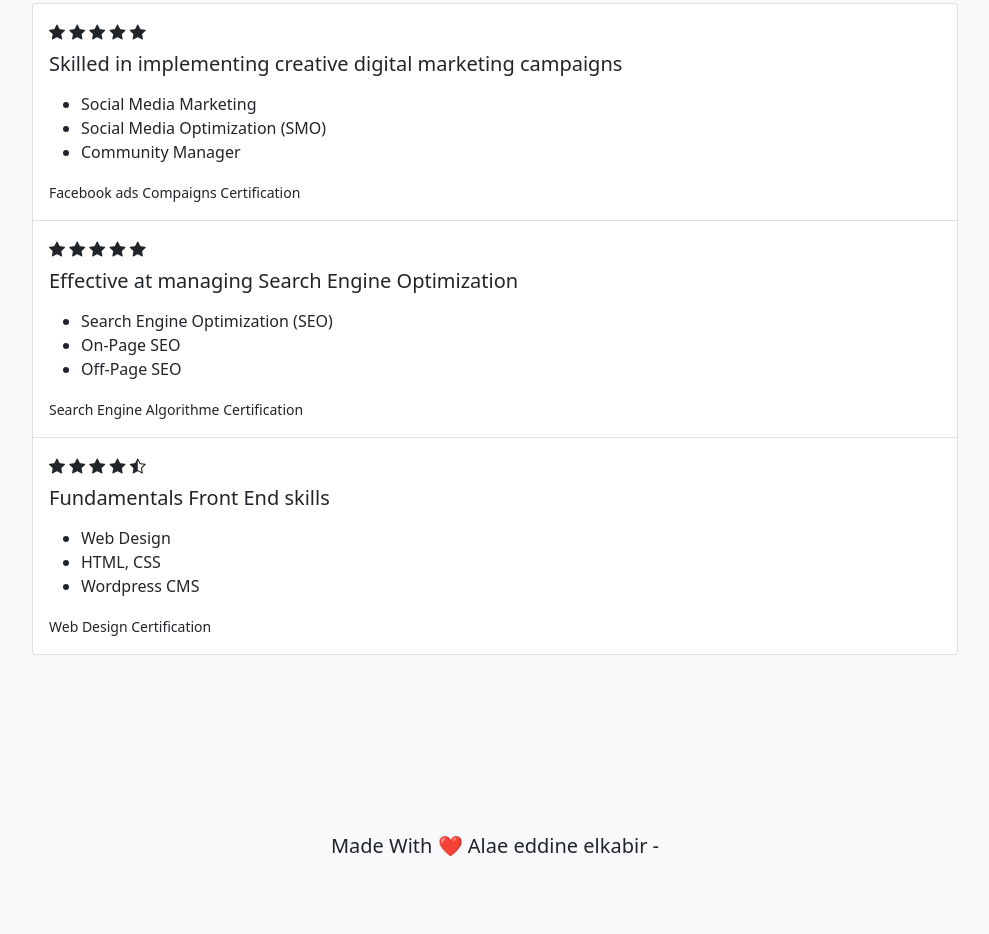
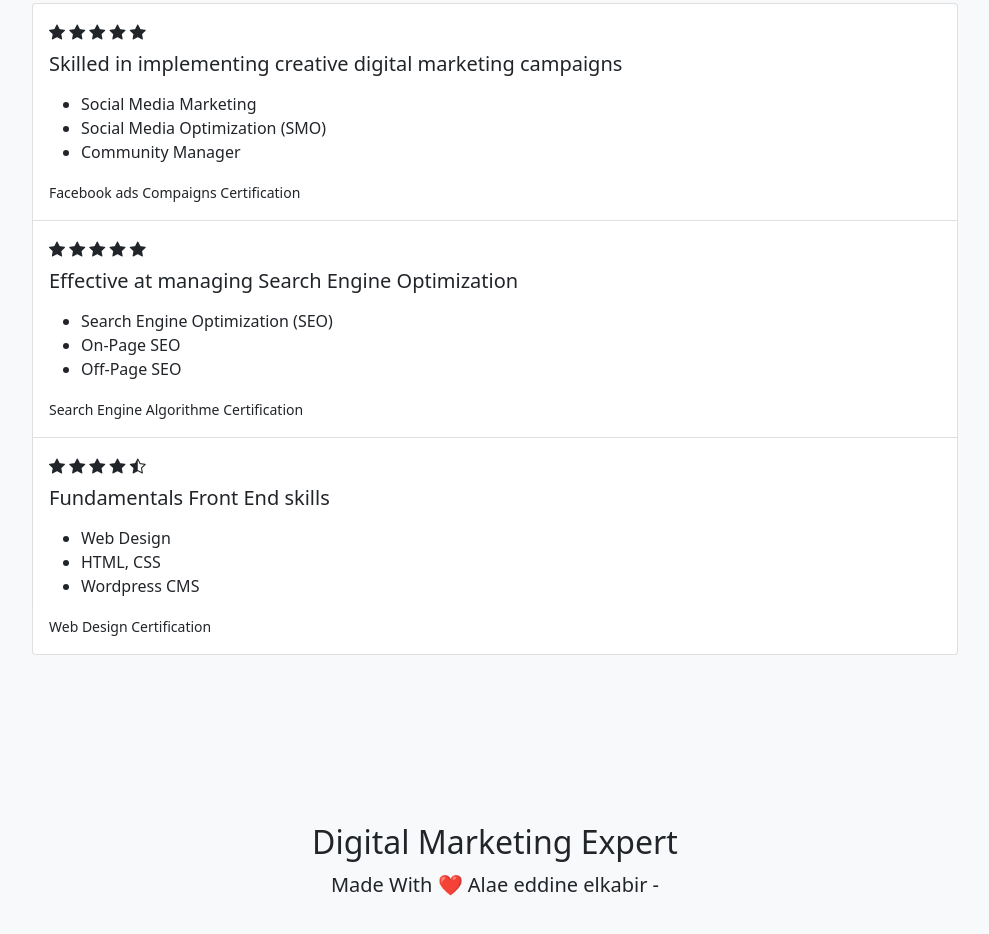
Before and after one commit to alaeeddine-elkabir/alaeeddine-elkabir.github.io, a plain HTML site: page index.html in a window 1280 px wide. Shown: the part 917-1851 px from the top of the page, without its empty margins (145-1134 px from the left). Drawn offline with nearby package versions, Linux system fonts and the light colour scheme.

Commit message:
Update index.html

```diff
--- a/index.html
+++ b/index.html
@@ -170,7 +170,7 @@
     <section id="squeeze" class="bg-light">
       <div class="container">
         <div class="text-center">
-          <h2></h2>
+          <h2>Digital Marketing Expert</h2>
           <p class="lead">Made With ❤️ Alae eddine elkabir - <span id="year"></span></p>
         </div>
       </div>
```
